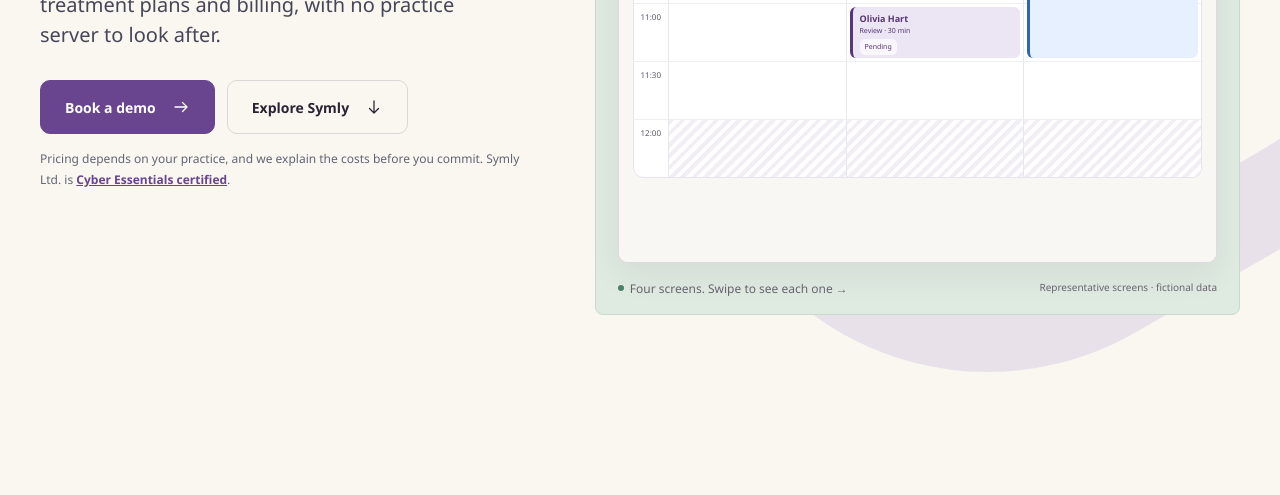
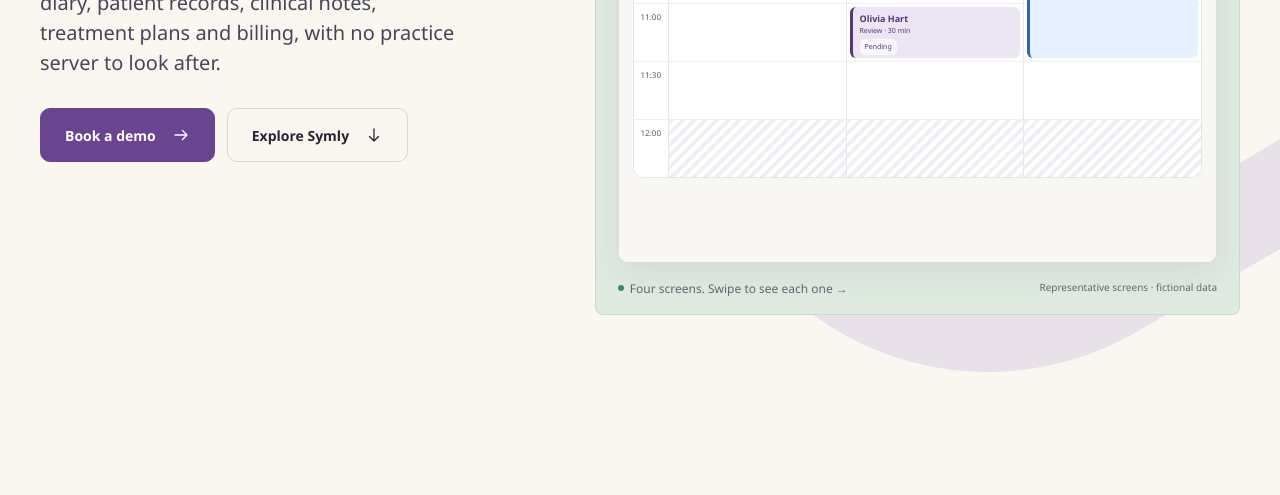
Before and after one commit to Symly-Dental/dental-website, a plain HTML site: page index.html in a window 1280 px wide. Shown: the part 605-1100 px from the top of the page. Drawn offline with Linux system fonts and the light colour scheme.

Commit message:
Remove the pricing note from the homepage hero
Co-Authored-By: Claude Opus 5.5 <noreply@anthropic.com>

```diff
--- a/index.html
+++ b/index.html
@@ -298,11 +298,6 @@
                 </svg></a
               >
             </div>
-            <p class="cta-note">
-              Pricing depends on your practice, and we explain the costs before
-              you commit. Symly Ltd. is
-              <a href="security.html">Cyber Essentials certified</a>.
-            </p>
           </div>
           <figure class="product-stage">
             <div class="product-window" data-nosnippet>
```
